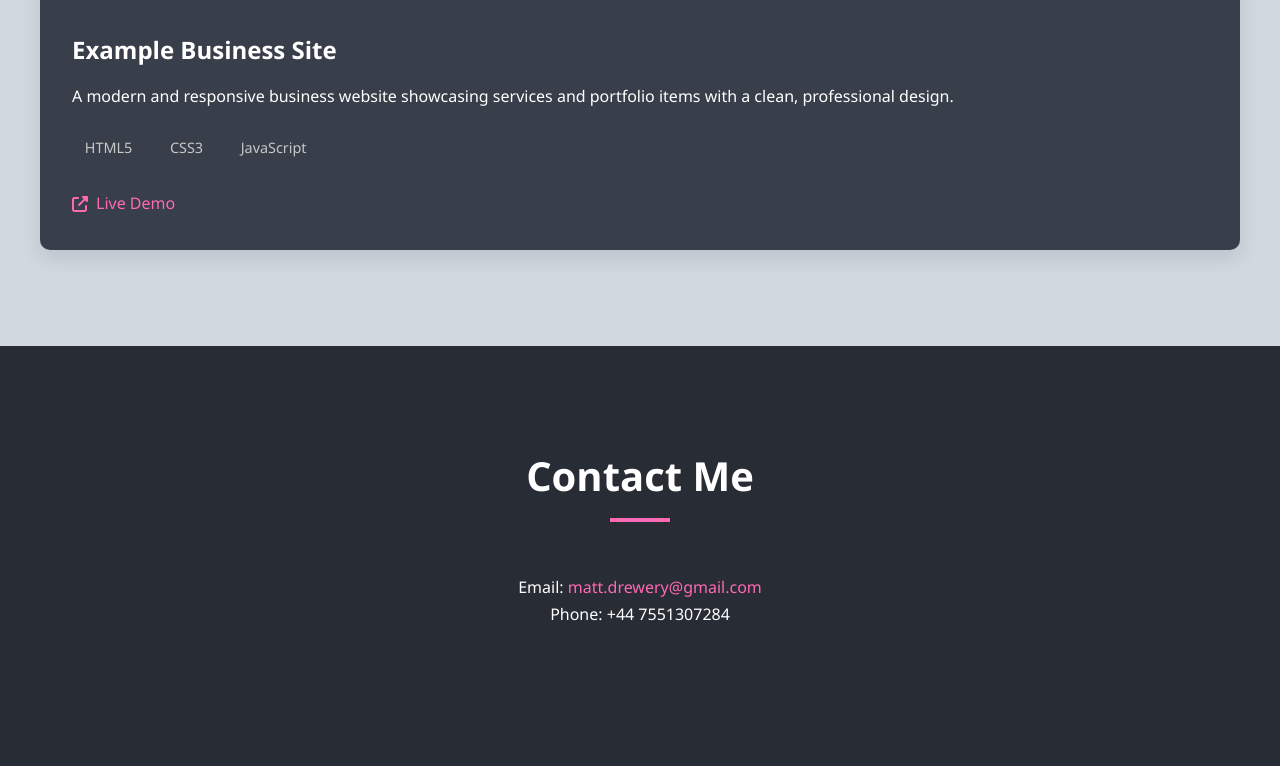
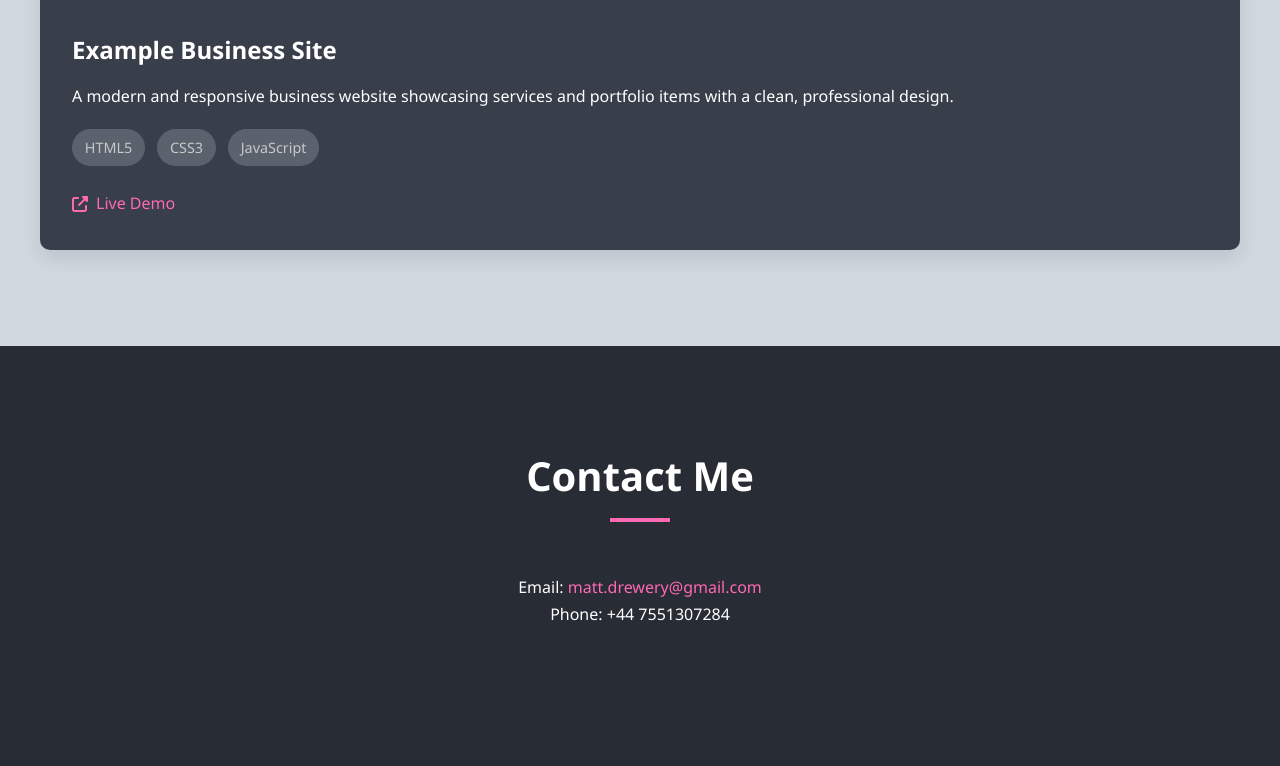
Before and after one commit to matt-drewery/matt-drewery.github.io, a plain HTML site: page index.html in a window 1280 px wide. Shown: the part 1847-2613 px from the top of the page. Drawn offline with Linux system fonts and the light colour scheme.

Commit message:
Updated tag colour

```diff
--- a/index.html
+++ b/index.html
@@ -262,7 +262,7 @@ section {
 }
 
 .portfolio-tag {
-    background-color: var(--secondary); /* Lighter blue tags */
+    background-color: #5a626d; /* Lighter blue tags */
     color: var(--gray);
     padding: 0.4rem 0.8rem;
     border-radius: 20px;
```
